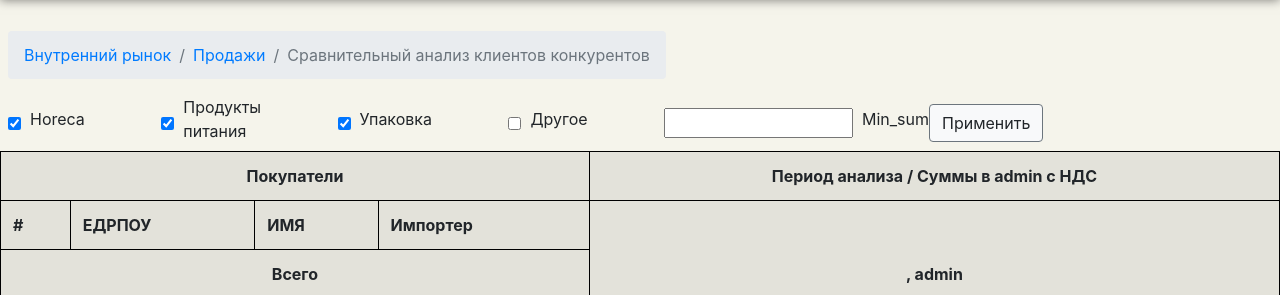
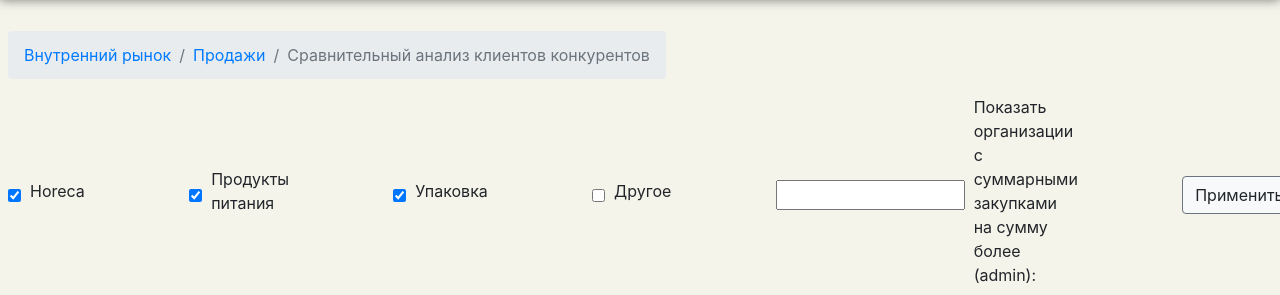
Before and after one commit to sudmal/django-project, a Django app: template db2/inner/templates/inner/ClientsCompetitorsComparse.html in a window 1280 px wide. Shown: the part 59-354 px from the top of the page. Run offline with Django 3.2, Linux system fonts and the light colour scheme; the template is opened without the code that fills it: values that come from a table or form of the project are taken from there, others are empty; data comes from the database, SQL or seed files in the repository; some libraries are stand-ins or nearby versions.

Commit message:
ClientsCompetitorsComparse2

```diff
--- a/db2/inner/templates/inner/ClientsCompetitorsComparse.html
+++ b/db2/inner/templates/inner/ClientsCompetitorsComparse.html
@@ -89,7 +89,9 @@ th:hover::after {
             <div class="col-sm-1"></div>
             {{ firmTypeSelectForm.f_other }}&nbsp;&nbsp;<label  for="f_other">Другое</label>
             <div class="col-sm-1"></div>
-            {{ firmTypeSelectForm.min_sum }}&nbsp;&nbsp;<label  for="min_sum">Min_sum</label>
+
+            {{ firmTypeSelectForm.min_sum }}&nbsp;&nbsp;<label  for="min_sum">Показать организации с суммарными закупками на сумму более ({{ currency }}):</label>
+            <div class="col-sm-1"></div>
             <input type=hidden name="firm_filter_set" value="1" />
         <button type="submit" class="btn btn-light border-secondary">Применить</button>
     </div>
--- a/db2/inner/views.py
+++ b/db2/inner/views.py
@@ -582,7 +582,11 @@ def ClientsCompetitorsComparse(request):
     year=getCurrentYear()
     currency = User.objects.get(username=request.user).profile.currency
     YearSelectForm=NlYearSelectForm()
-    min_sum=1000000
+    min_sum=16000000
+    if currency == 'EUR':
+        min_sum=500000
+    if currency == 'USD':
+        min_sum=600000
     firmTypeSelectForm = FirmTypeSelectForm(initial={'min_sum':min_sum})
     if request.GET.get('firm_filter_set'):
         firmTypeSelectForm = FirmTypeSelectForm(request.GET)
```
